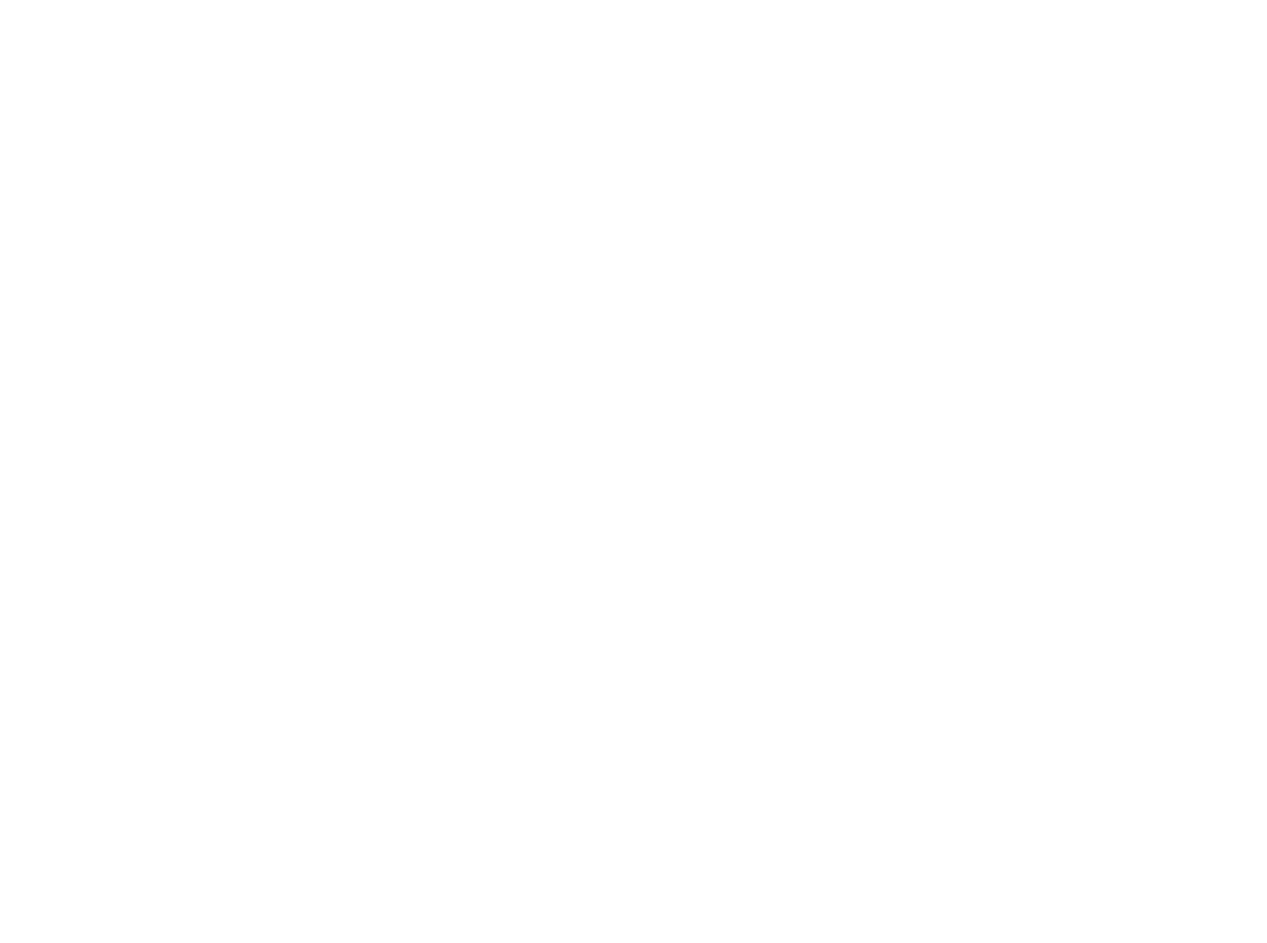
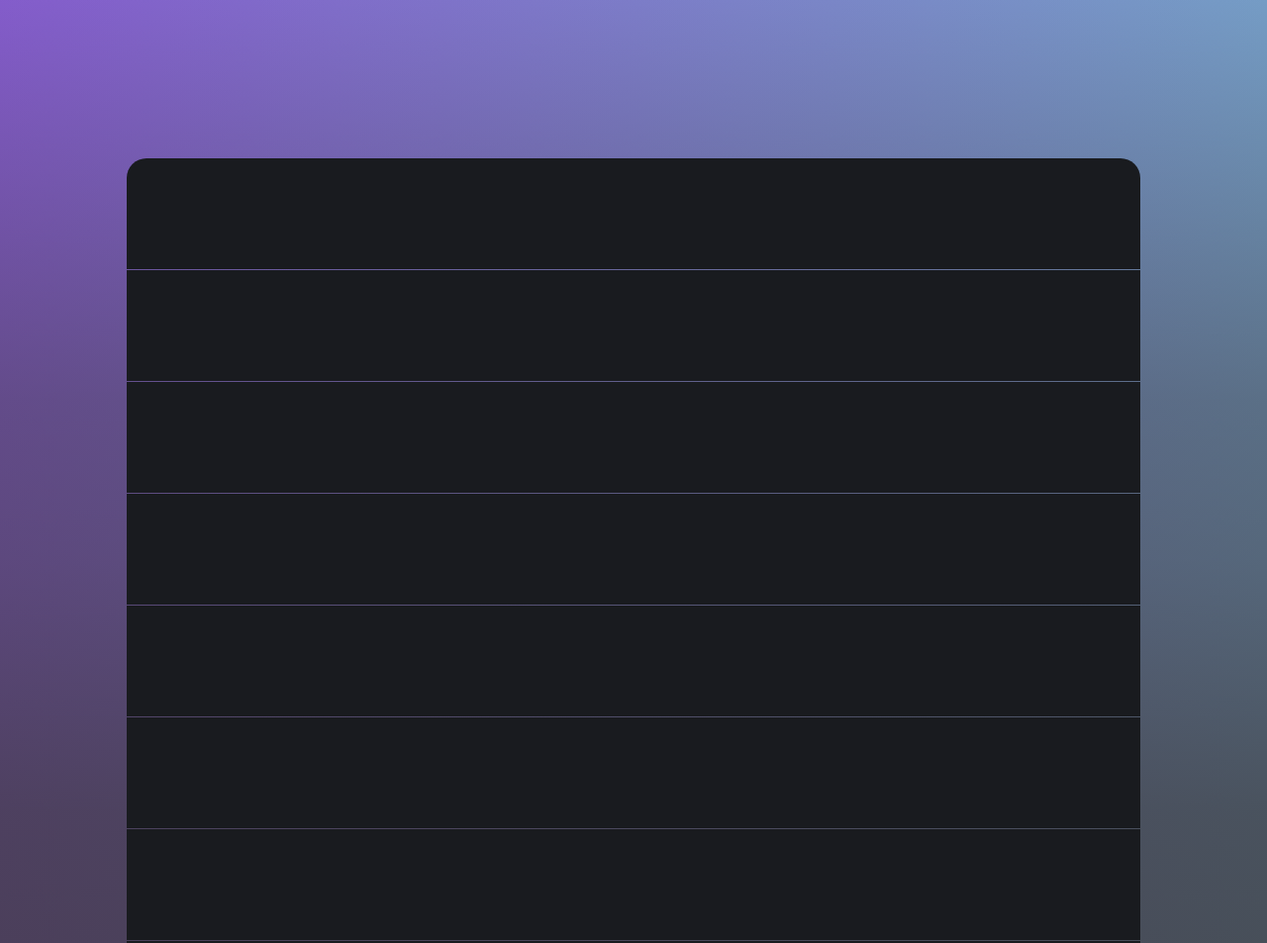
Before and after one commit to web-dev-lex/cryptospot, a plain HTML site: page enter-app.html in a window 1280 px wide. Shown: the top 953 px of the page at 99% size. Before the commit the page ends 800 px from the top, so only its background shows below. Drawn offline with Linux system fonts and the light colour scheme.

Commit message:
update on app interface

```diff
--- a/enter-app.html
+++ b/enter-app.html
@@ -0,0 +1,34 @@
+<!DOCTYPE html>
+<html lang="en">
+  <head>
+    <meta charset="UTF-8">
+    <meta http-equiv="X-UA-Compatible" content="IE=edge">
+    <meta name="viewport" content="width=device-width, initial-scale=1.0">
+    <link rel="preconnect" href="https://fonts.googleapis.com">
+    <link rel="preconnect" href="https://fonts.gstatic.com" crossorigin>
+    <link href="https://fonts.googleapis.com/css2?family=Montserrat:wght@400;500;700;800&display=swap" rel="stylesheet">
+    <link rel="stylesheet" href="styles.css">
+    <script defer src="script.js"></script>
+    <title>CryptoSpot</title>
+  </head>
+  <body class="app-body">
+
+    <section class="main-container-3">
+
+      <div class="box-1 box" id="btc">
+
+      </div>
+      <div class="box-2 box" id="eth"></div>
+      <div class="box-3 box" id="bin"></div>
+      <div class="box-4 box"></div>
+      <div class="box-5 box"></div>
+      <div class="box-6 box"></div>
+      <div class="box-7 box"></div>
+      <div class="box-8 box"></div>
+      <div class="box-9 box"></div>
+      <div class="box-10 box"></div>
+
+    </section>
+
+  </body>
+</html>
--- a/styles.css
+++ b/styles.css
@@ -271,7 +271,67 @@ html {
   color: #401d3b;
 }
 
+/* ----- App-Interface ----- */
 
+.app-body {
+  background-image:
+  linear-gradient(
+    rgba(56,53,53,0) 0%,
+    rgba(56,53,53,0.26) 0%,
+    rgba(56,53,53,0.45) 18.66%,
+    rgba(56,53,53,0.58) 31.44%,
+    rgba(56,53,53,0.64) 43.85%,
+    rgba(56,53,53,0.79) 63.55%,
+    rgba(56,53,53,0.84) 85.71%,
+    #383535 100%
+  ),
+  linear-gradient(
+    to right,
+    #9e6aff,
+    #8ac0f7
+  );
+}
+
+.main-container-3 {
+
+ /* background-image:
+  linear-gradient(
+    rgba(56,53,53,0) 0%,
+    rgba(56,53,53,0.26) 0%,
+    rgba(56,53,53,0.45) 18.66%,
+    rgba(56,53,53,0.58) 31.44%,
+    rgba(56,53,53,0.64) 43.85%,
+    rgba(56,53,53,0.79) 63.55%,
+    rgba(56,53,53,0.84) 85.71%,
+    #383535 100%
+  ),
+  linear-gradient(
+    to right,
+    #9e6aff,
+    #8ac0f7
+  );
+  */
+}
+
+.box {
+  width: 80vw;
+  height: 7em;
+  background-color: rgb(25, 27, 31);
+  transition: 0.2s;
+  margin: 1px auto 0 auto;
+  position: relative;
+}
+
+.box-1 {
+  border-top-left-radius: 20px;
+  border-top-right-radius: 20px;
+  margin: 10em auto 0 auto
+}
+
+.box:hover {
+  box-shadow: 0 0 20px rgba(0, 226, 225, 0.6);
+  z-index: 1;
+}
 
 
 
```
Also changed, not shown: index.html (+2 -1 lines), recent-update.html (+1 -0 lines).
